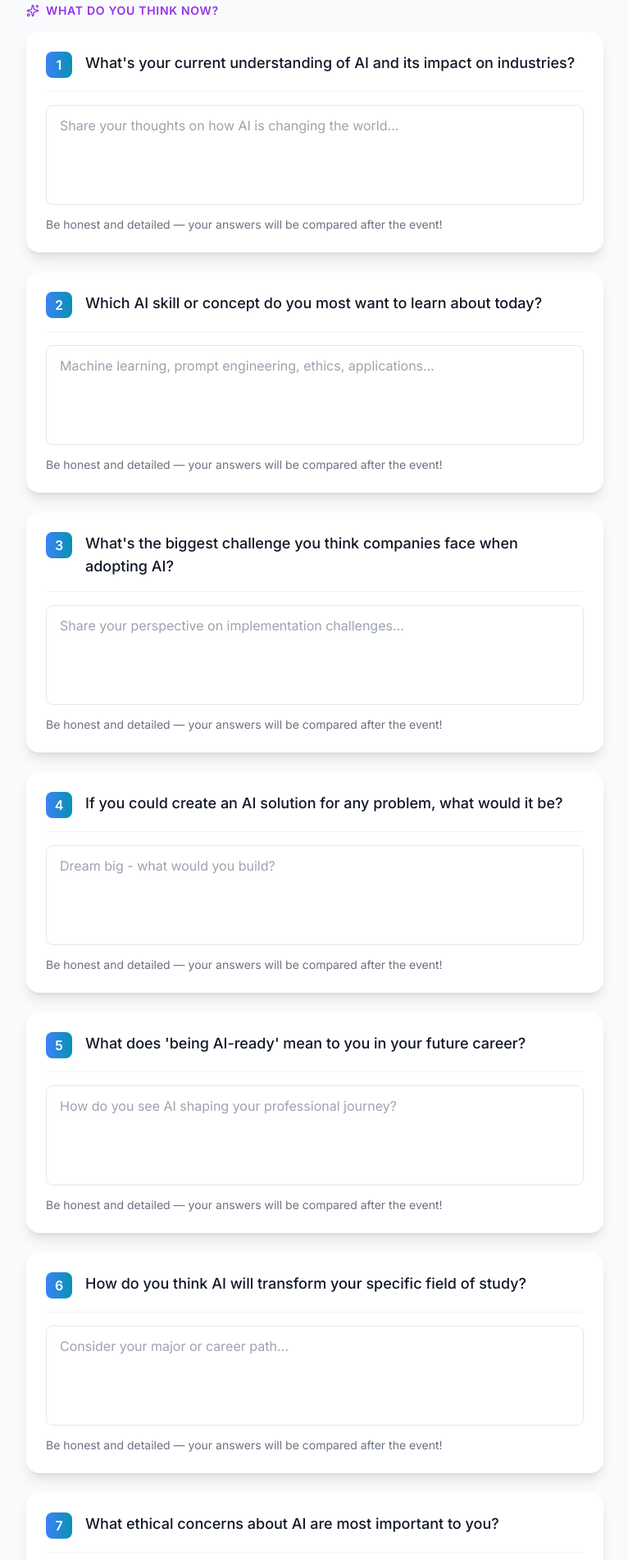
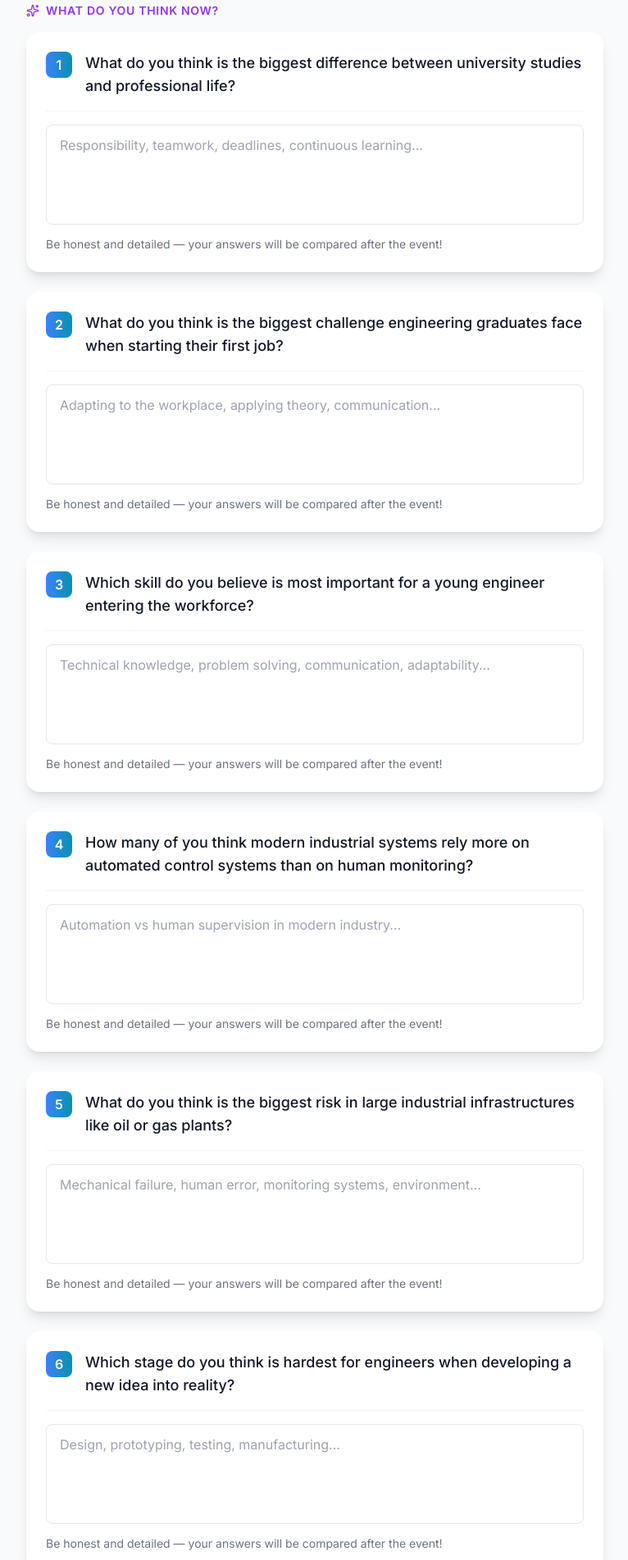
Before and after one commit to akrambengueddoudj/skybridge, a Next.js app: page /questions in a window 1280 px wide. Shown: the part 1120-3023 px from the top of the page at 82% size, without its empty margins (256-1022 px from the left). Built offline with nearby package versions, Linux system fonts and the light colour scheme.

Commit message:
change questions

```diff
--- a/src/app/questions/page.tsx
+++ b/src/app/questions/page.tsx
@@ -53,128 +53,128 @@ export default function SharePage({
 
   const config = isPostEvent ? pageConfig.post : pageConfig.pre
 
-  const questions = [
+const questions = [
   {
     id: 1,
-    question: "What's your current understanding of AI and its impact on industries?",
-    placeholder: "Share your thoughts on how AI is changing the world...",
+    question: "What do you think is the biggest difference between university studies and professional life?",
+    placeholder: "Responsibility, teamwork, deadlines, continuous learning...",
     name: "answer1"
   },
   {
     id: 2,
-    question: "Which AI skill or concept do you most want to learn about today?",
-    placeholder: "Machine learning, prompt engineering, ethics, applications...",
+    question: "What do you think is the biggest challenge engineering graduates face when starting their first job?",
+    placeholder: "Adapting to the workplace, applying theory, communication...",
     name: "answer2"
   },
   {
     id: 3,
-    question: "What's the biggest challenge you think companies face when adopting AI?",
-    placeholder: "Share your perspective on implementation challenges...",
+    question: "Which skill do you believe is most important for a young engineer entering the workforce?",
+    placeholder: "Technical knowledge, problem solving, communication, adaptability...",
     name: "answer3"
   },
   {
     id: 4,
-    question: "If you could create an AI solution for any problem, what would it be?",
-    placeholder: "Dream big - what would you build?",
+    question: "How many of you think modern industrial systems rely more on automated control systems than on human monitoring?",
+    placeholder: "Automation vs human supervision in modern industry...",
     name: "answer4"
   },
   {
     id: 5,
-    question: "What does 'being AI-ready' mean to you in your future career?",
-    placeholder: "How do you see AI shaping your professional journey?",
+    question: "What do you think is the biggest risk in large industrial infrastructures like oil or gas plants?",
+    placeholder: "Mechanical failure, human error, monitoring systems, environment...",
     name: "answer5"
   },
   {
     id: 6,
-    question: "How do you think AI will transform your specific field of study?",
-    placeholder: "Consider your major or career path...",
+    question: "Which stage do you think is hardest for engineers when developing a new idea into reality?",
+    placeholder: "Design, prototyping, testing, manufacturing...",
     name: "answer6"
   },
   {
     id: 7,
-    question: "What ethical concerns about AI are most important to you?",
-    placeholder: "Privacy, bias, job displacement, regulation...",
+    question: "What do you think is the most important factor for turning an idea into a successful project?",
+    placeholder: "Technical design, team motivation, funding, user needs...",
     name: "answer7"
   },
   {
     id: 8,
-    question: "Which company or product do you think is leading in AI innovation?",
-    placeholder: "And why do they stand out to you?",
+    question: "If you had to design a startup, what problem would you try to solve?",
+    placeholder: "Energy, AI technology, industrial problems, daily life issues...",
     name: "answer8"
   },
   {
     id: 9,
-    question: "What AI tool or application do you use most frequently?",
-    placeholder: "ChatGPT, Copilot, Midjourney, etc.",
+    question: "When engineers develop a new product, what do you think is the biggest challenge during the prototyping phase?",
+    placeholder: "Budget, materials, testing iterations, scalability...",
     name: "answer9"
   },
   {
     id: 10,
-    question: "How do you stay updated on AI developments?",
-    placeholder: "Newsletters, podcasts, courses, LinkedIn...",
+    question: "When engineers create a new product, what do you think is the hardest part?",
+    placeholder: "Idea generation, system design, prototyping, market launch...",
     name: "answer10"
   },
   {
     id: 11,
-    question: "What AI concept do you find most difficult to understand?",
-    placeholder: "Be honest - we're all learning!",
+    question: "Have you heard about radiative cooling for photovoltaic panels, and how do you think it improves efficiency?",
+    placeholder: "Temperature reduction, heat reflection, improved materials...",
     name: "answer11"
   },
   {
     id: 12,
-    question: "How do you think AI will impact job markets in the next 5 years?",
-    placeholder: "New roles, displaced jobs, transformed industries...",
+    question: "What practical challenges might engineers face when implementing radiative cooling in solar panels?",
+    placeholder: "Material limits, cost, climate conditions, system integration...",
     name: "answer12"
   },
   {
     id: 13,
-    question: "What would you ask an AI researcher if you had 5 minutes with them?",
-    placeholder: "Your burning questions about AI...",
+    question: "What do you think is the biggest challenge for renewable energy today?",
+    placeholder: "Energy storage, efficiency, cost, grid integration...",
     name: "answer13"
   },
   {
     id: 14,
-    question: "How can students best prepare for an AI-driven future?",
-    placeholder: "Skills to learn, habits to build...",
+    question: "Do you think solar panels work better in very hot climates or moderate climates?",
+    placeholder: "Hot climates, moderate climates, technology dependent...",
     name: "answer14"
   },
   {
     id: 15,
-    question: "What AI project would you like to build or contribute to?",
-    placeholder: "Describe your ideal project...",
+    question: "What advice do you think experienced graduates would give to their younger student selves?",
+    placeholder: "Build projects, gain experience, networking, research...",
     name: "answer15"
   },
   {
     id: 16,
-    question: "How do you think AI will change education and learning?",
-    placeholder: "Personalized learning, tutoring, assessment...",
+    question: "What do you think is the biggest challenge when moving from mathematical theory to real engineering systems?",
+    placeholder: "Real-world conditions, constraints, system integration, validation...",
     name: "answer16"
   },
   {
     id: 17,
-    question: "What's the most exciting AI breakthrough you've heard about recently?",
-    placeholder: "Share something that amazed you...",
+    question: "When engineers design complex systems, what factor do you think is most often underestimated?",
+    placeholder: "Human factors, system integration, maintenance, communication...",
     name: "answer17"
   },
   {
     id: 18,
-    question: "How do you think AI can help solve global challenges?",
-    placeholder: "Climate change, healthcare, poverty, etc.",
+    question: "Modern engineering projects involve technology, people, and organization. Which do you think has the greatest impact on success?",
+    placeholder: "Technology, teamwork, management, balance of all...",
     name: "answer18"
   },
   {
     id: 19,
-    question: "What AI-related topic would you like to see a workshop on?",
-    placeholder: "Help us plan future events!",
+    question: "Agile methods are becoming common in engineering projects. What do you think is their main advantage?",
+    placeholder: "Faster cycles, adaptability, collaboration, risk reduction...",
     name: "answer19"
   },
   {
     id: 20,
-    question: "Where do you see yourself in relation to AI 5 years from now?",
-    placeholder: "User, builder, researcher, leader, etc.",
+    question: "How do you think Artificial Intelligence will most impact engineering in the future?",
+    placeholder: "Design assistance, automation, data-driven decisions, intelligent systems...",
     name: "answer20"
   }
-]
+];
 
   const validateForm = () => {
   if (!formData.username.trim()) {
```
